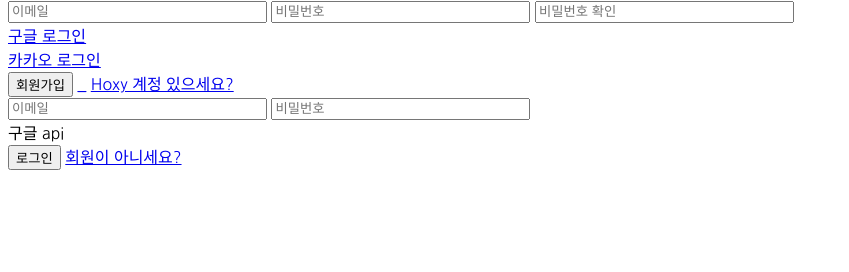
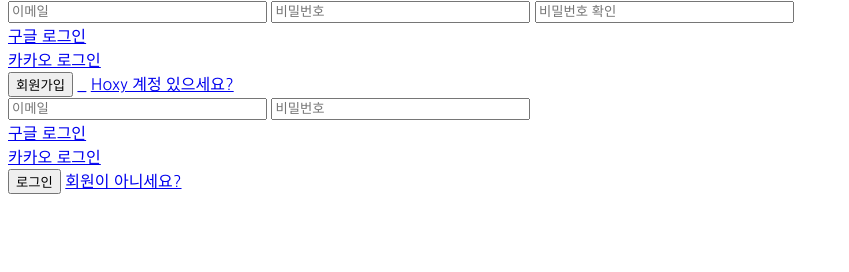
Before and after one commit to kartmon61/Study_Bug, a Django app: page /login/ in a window 1280 px wide. Shown: the part 28-300 px from the top of the page, without its empty margins (0-849 px from the left). Run offline with Django 3.2, Linux system fonts and the light colour scheme; some libraries are stand-ins or nearby versions.

Commit message:
update login api

```diff
--- a/studybugProject/login/templates/login.html
+++ b/studybugProject/login/templates/login.html
@@ -44,7 +44,12 @@
                     {% csrf_token %}
                     <input id="login_email" name="login_email" type="text" class="inp" placeholder="이메일" required>
                     <input id="login_password" name="login_password" type="password" class="inp"  placeholder="비밀번호" required>
-                    <div class="btn inp">구글 api</div>
+                    <div class="btn inp" >
+                        <a href="{% provider_login_url 'google' %}">구글 로그인</a>
+                    </div>
+                    <div class="btn inp" >
+                        <a href="{% provider_login_url 'kakao' %}">카카오 로그인</a><br>
+                    </div>
                     <input type="submit" value="로그인" class="btn inp">
                     <a href="#" status="sign_up" onclick="toggle(this)" >회원이 아니세요?</a>
                 </form>
```
